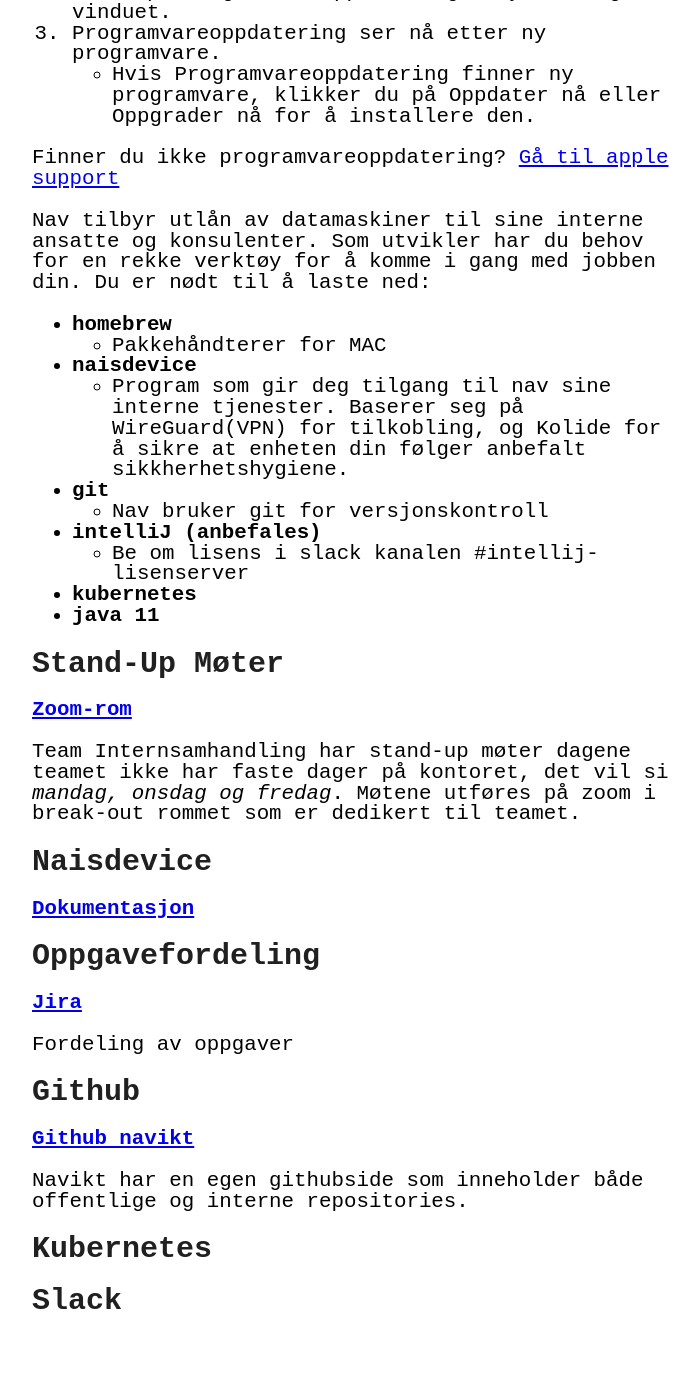
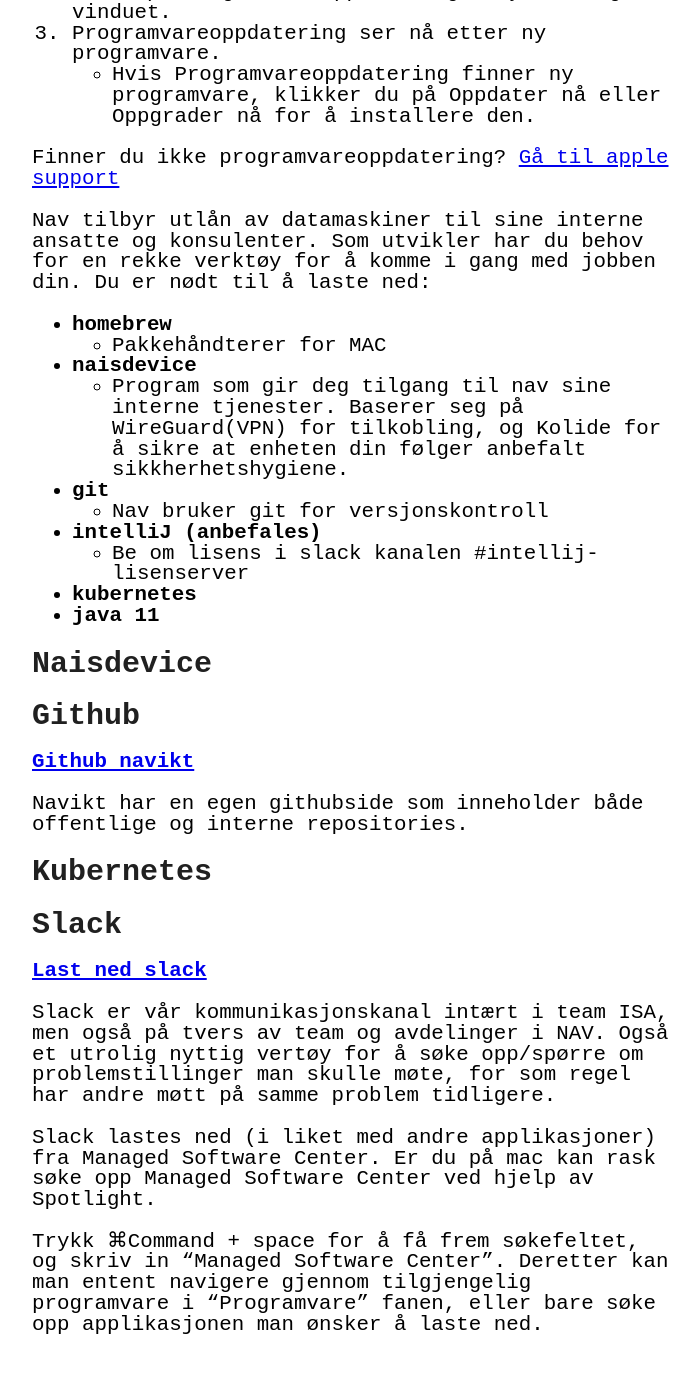
Before and after one commit to stianoverby/stianoverby.github.io, a Jekyll site: the page built from _posts/2022-10-17-ny-i-isa.markdown, in a window 1280 px wide and 1400 px high, scrolled down 608 px. Shown: the top 1373 px of the window, without its empty margins (288-988 px from the left). Built offline with Jekyll 4.4.1, drawn with Linux system fonts in a browser that asks for light colours.

Commit message:
Update 2022-10-17-ny-i-isa.markdown

```diff
--- a/_posts/2022-10-17-ny-i-isa.markdown
+++ b/_posts/2022-10-17-ny-i-isa.markdown
@@ -40,26 +40,8 @@
 - **kubernetes**
 - **java 11**
 
-# Stand-Up Møter
-{: .heading}
-
-[**Zoom-rom**] [zoom]
-
-Team Internsamhandling har stand-up møter dagene teamet ikke har faste dager på kontoret, det vil si _mandag, onsdag og fredag_. Møtene utføres på zoom i break-out rommet som er dedikert til teamet.
-
-
 # Naisdevice
 {: .heading}
-[**Dokumentasjon**] [nais-doc]
-
-
-# Oppgavefordeling
-{: .heading}
-
-[**Jira**] [jira]
-
-Fordeling av oppgaver
-
 
 
 # Github
@@ -74,6 +56,13 @@
 # Slack
 {: .heading}
 
+[**Last ned slack**] [slack]
+
+Slack er vår kommunikasjonskanal intært i team ISA, men også på tvers av team og avdelinger i NAV. Også et utrolig nyttig vertøy for å søke opp/spørre om problemstillinger man skulle møte, for som regel har andre møtt på samme problem tidligere.
+
+Slack lastes ned (i liket med andre applikasjoner) fra Managed Software Center. Er du på mac kan rask søke opp Managed Software Center ved hjelp av Spotlight.
+
+Trykk ⌘Command + space for å få frem søkefeltet, og skriv in "Managed Software Center". Deretter kan man entent navigere gjennom tilgjengelig programvare i "Programvare" fanen, eller bare søke opp applikasjonen man ønsker å laste ned.
 
 
 [oppstart-teammedlem]: https://confluence.adeo.no/display/TIS/Oppstart+nytt+teammedlem
@@ -82,23 +71,9 @@
 
 [apple-support]: https://support.apple.com/no-no/HT201541#oldmacos
 
-[zoom]: https://nav-it.zoom.us/j/7150080668
-
-[nais-doc]: https://doc.nais.io/device/
-
-[jira]: https://jira.adeo.no/
-
-[gosys-local]: http://localhost:8085/gosys
-[gosys-q2]: https://gosys.dev.intern.nav.no/gosys/
-[gosys-doc]: https://confluence.adeo.no/display/ATOM/GOSYS
-
-[dolly]: https://dolly.ekstern.dev.nav.no/login
-
-[ida]: https://ida.intern.nav.no/
-[ida-doc]: https://confluence.adeo.no/display/ATOM/IDA
-
 [nav-ikt]: https://github.com/navikt
 
+[slack]: munki://detail-Slack.html
 
 
 
```
